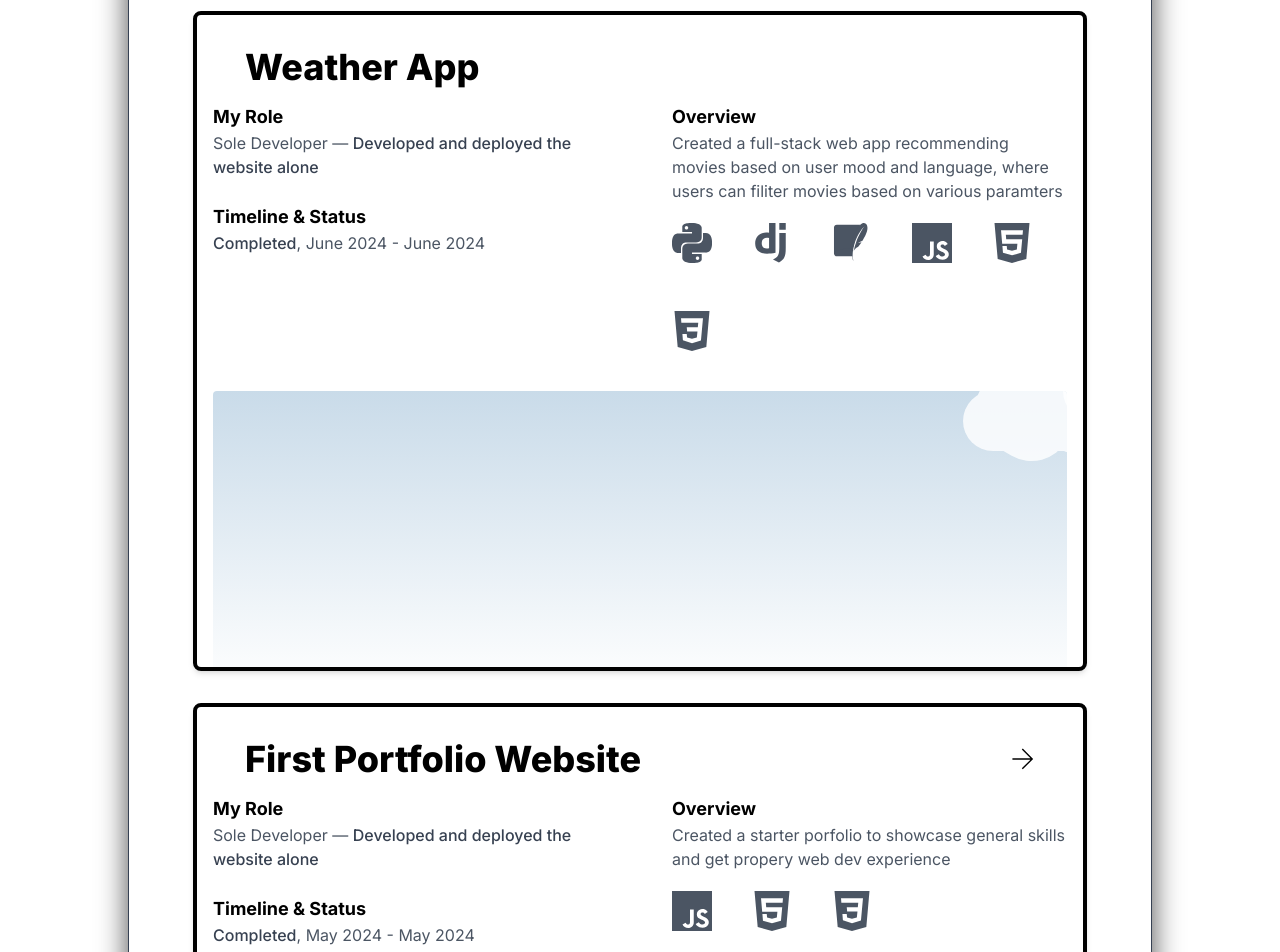
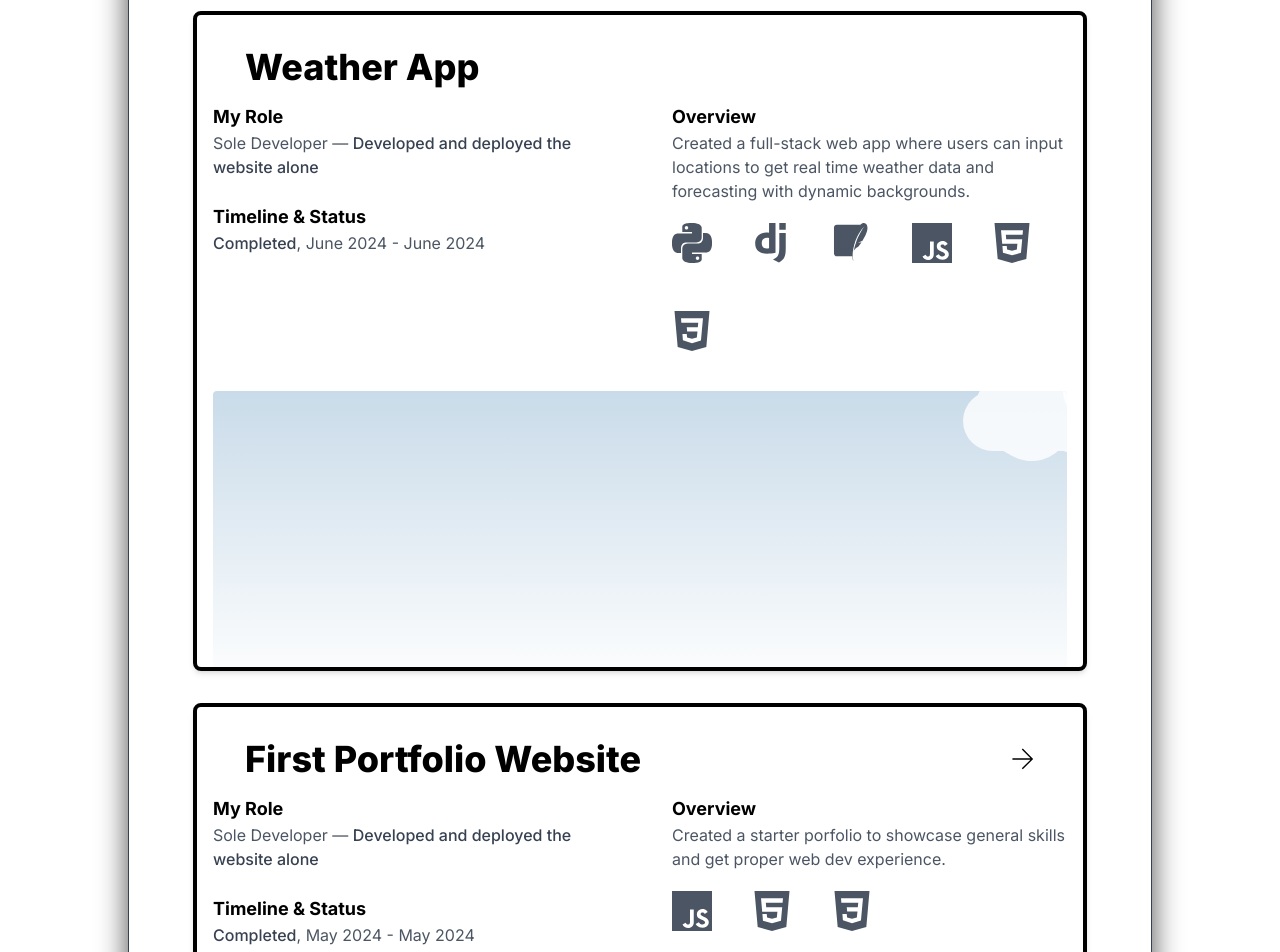
Before and after one commit to Neeloza115/Portfolio, a Next.js app: page / in a window 1280 px wide. Shown: the part 3420-4372 px from the top of the page. Built offline with nearby package versions, Linux system fonts and the light colour scheme.

Commit message:
Fixed typos

```diff
--- a/src/app/page.tsx
+++ b/src/app/page.tsx
@@ -536,7 +536,7 @@ export default function Home() {
                             <div>
                               <h5 className="font-bold text-lg heading ">Overview</h5>
                               <p className="body-text ">
-                              Created a full-stack web app recommending movies based on user mood and language, where users can filiter movies based on various paramters
+                              Created a full-stack web app where users can input locations to get real time weather data and forecasting with dynamic backgrounds.
                               </p>
                             </div>
 
@@ -646,7 +646,7 @@ export default function Home() {
                             <div>
                               <h5 className="font-bold text-lg heading">Overview</h5>
                               <p className="body-text ">
-                              Created a starter porfolio  to showcase general skills and get propery web dev experience
+                              Created a starter porfolio  to showcase general skills and get proper web dev experience.
                               </p>
                             </div>
 
```
